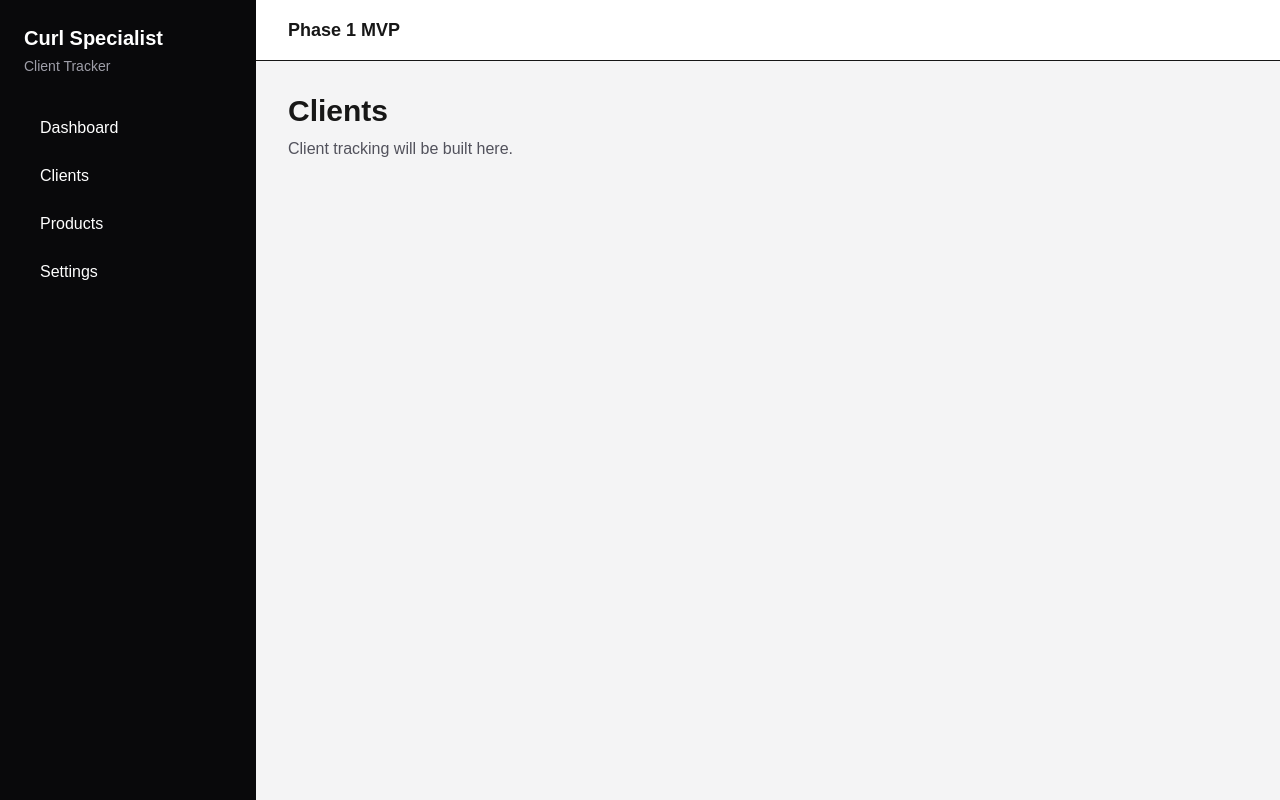
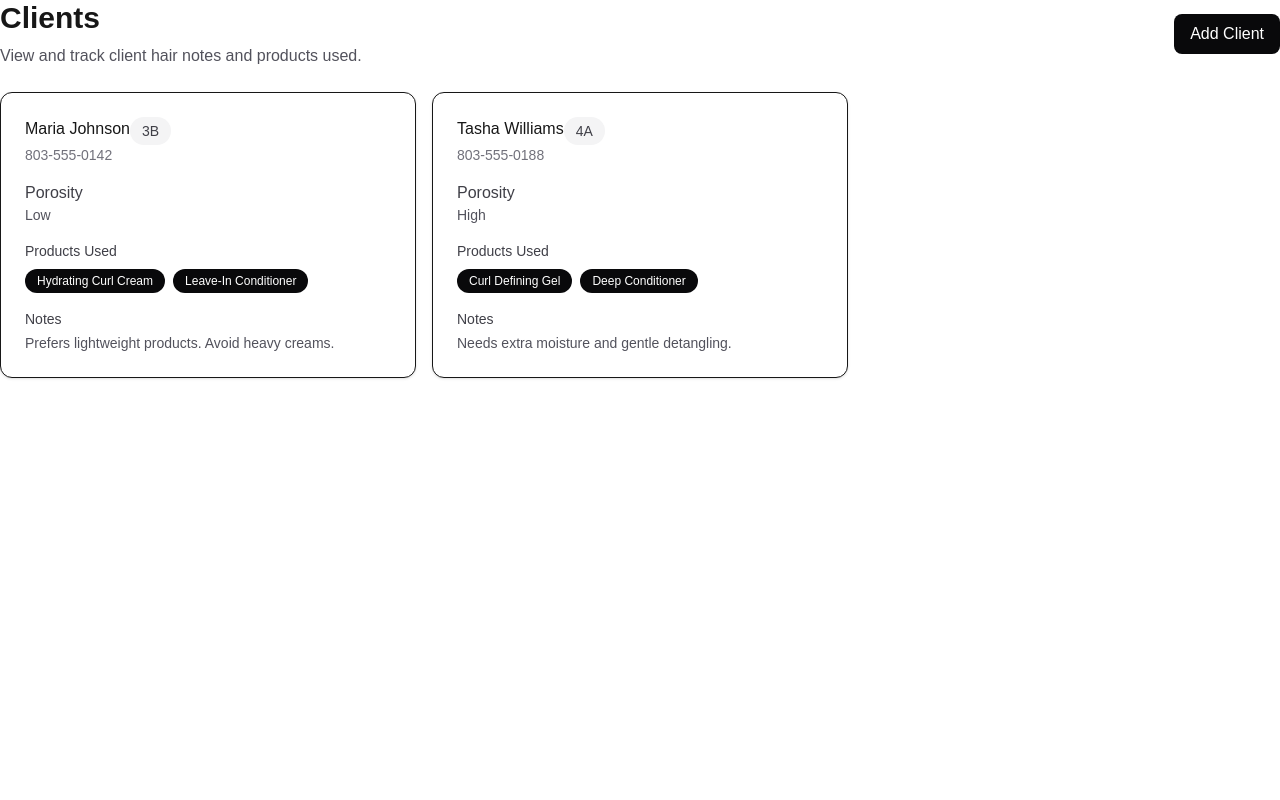
Before and after one commit to samirhilario/curl-specialist-platform, a Next.js app: page /clients in a window 1280 px wide. Built offline with nearby package versions, Linux system fonts and the light colour scheme.

Commit message:
created client cards, client list, and updated client page

```diff
--- a/src/app/clients/page.tsx
+++ b/src/app/clients/page.tsx
@@ -1,21 +1,23 @@
-import Sidebar from "@/components/layout/Sidebar"
-import Topbar from "@/components/layout/Topbar"
+import ClientList from "@/components/clients/ClientList"
+import { clients } from "@/data/clients"
 
 export default function ClientsPage() {
   return (
-    <main className="flex min-h-screen">
-      <Sidebar />
-
-      <section className="flex-1 bg-zinc-100">
-        <Topbar />
-
-        <div className="p-8">
+    <>
+      <div className="mb-6 flex items-center justify-between">
+        <div>
           <h1 className="text-3xl font-bold">Clients</h1>
           <p className="mt-2 text-zinc-600">
-            Client tracking will be built here.
+            View and track client hair notes and products used.
           </p>
         </div>
-      </section>
-    </main>
+
+        <button className="rounded-lg bg-zinc-950 px-4 py-2 text-white hover:bg-zinc-800">
+          Add Client
+        </button>
+      </div>
+
+      <ClientList clients={clients} />
+    </>
   )
 }
--- /dev/null
+++ b/src/components/clients/ClientList.tsx
@@ -0,0 +1,16 @@
+import ClientCard from "@/components/clients/ClientCard"
+import type { Client } from "@/types/client"
+
+type ClientListProps = {
+  clients: Client[]
+}
+
+export default function ClientList({ clients }: ClientListProps) {
+  return (
+    <div className="grid gap-4 md:grid-cols-2 xl:grid-cols-3">
+      {clients.map((client) => (
+        <ClientCard key={client.id} client={client} />
+      ))}
+    </div>
+  )
+}
```
Also changed, not shown: src/components/clients/ClientCard.tsx (renamed from src/app/clients/ClientCard.tsx).
